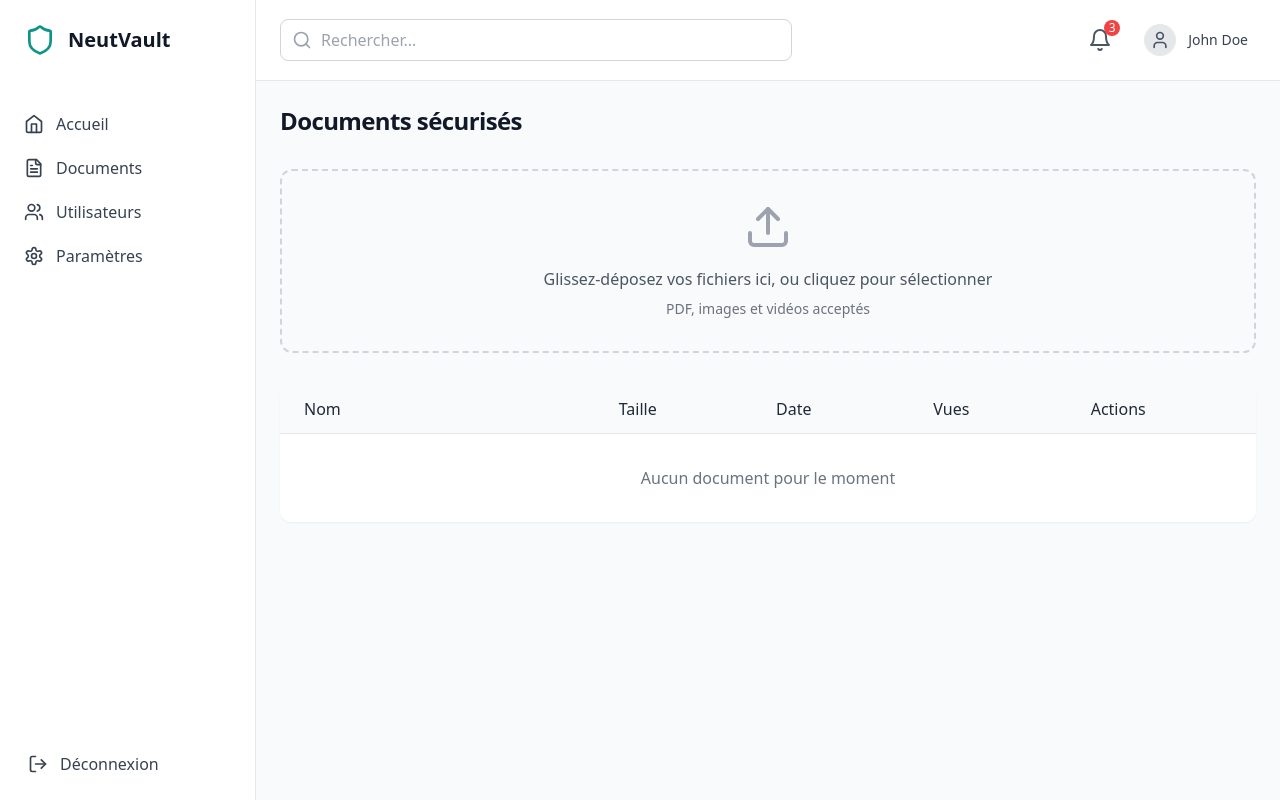
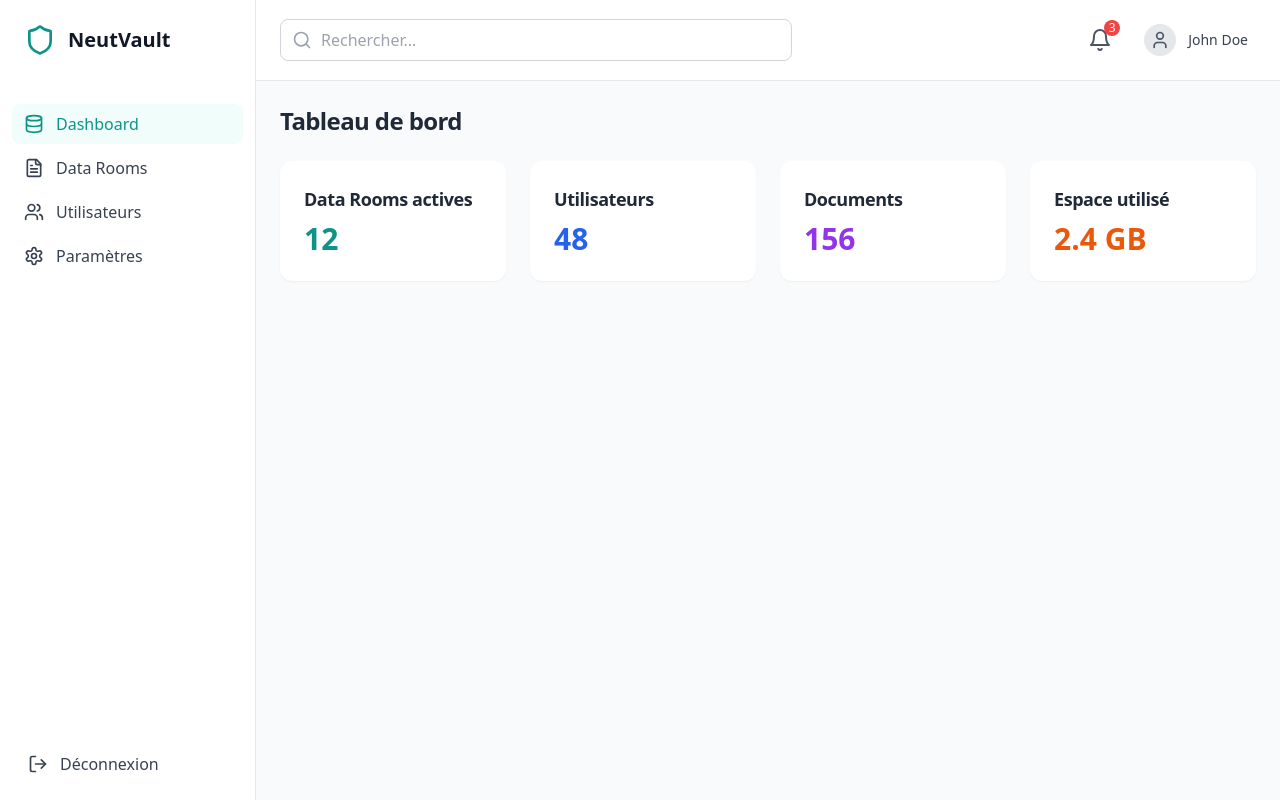
Before and after one commit to azarqane/Dataroom, a React (Vite) app: page /dashboard in a window 1280 px wide. Built offline with nearby package versions, Linux system fonts and the light colour scheme.

Commit message:
Implement dashboard layout and navigation

```diff
--- a/src/pages/DashboardPage.tsx
+++ b/src/pages/DashboardPage.tsx
@@ -1,60 +1,175 @@
-import React, { useState, useCallback } from 'react';
-import { Shield, Search, Bell, User, Home, FileText, Users, Settings, LogOut, Upload, Eye, Trash2 } from 'lucide-react';
-import { Link } from 'react-router-dom';
-import { useDropzone } from 'react-dropzone';
-import { format } from 'date-fns';
-import { fr } from 'date-fns/locale';
-import toast from 'react-hot-toast';
-
-interface Document {
-  id: string;
-  name: string;
-  size: number;
-  uploadedAt: Date;
-  views: number;
-}
+import React, { useState } from 'react';
+import { Shield, Search, Bell, User, FileText, Users, Settings, LogOut, Database } from 'lucide-react';
+import { Link, useLocation } from 'react-router-dom';
 
 const DashboardPage = () => {
-  const [documents, setDocuments] = useState<Document[]>([]);
-  const [isUploading, setIsUploading] = useState(false);
+  const location = useLocation();
+  const [currentSection, setCurrentSection] = useState('dashboard');
 
-  const onDrop = useCallback((acceptedFiles: File[]) => {
-    setIsUploading(true);
+  const navigation = [
+    { icon: Database, label: 'Dashboard', id: 'dashboard' },
+    { icon: FileText, label: 'Data Rooms', id: 'datarooms' },
+    { icon: Users, label: 'Utilisateurs', id: 'users' },
+    { icon: Settings, label: 'Paramètres', id: 'settings' },
+  ];
 
-    // Simuler un upload
-    setTimeout(() => {
-      const newDocs = acceptedFiles.map(file => ({
-        id: Math.random().toString(36).substr(2, 9),
-        name: file.name,
-        size: file.size,
-        uploadedAt: new Date(),
-        views: 0
-      }));
-
-      setDocuments(prev => [...newDocs, ...prev]);
-      setIsUploading(false);
-      toast.success(`${acceptedFiles.length} document(s) ajouté(s)`);
-    }, 1500);
-  }, []);
-
-  const { getRootProps, getInputProps, isDragActive } = useDropzone({
-    onDrop,
-    accept: {
-      'application/pdf': ['.pdf'],
-      'image/*': ['.png', '.jpg', '.jpeg'],
-      'video/*': ['.mp4', '.mov']
+  const renderContent = () => {
+    switch (currentSection) {
+      case 'dashboard':
+        return (
+          <div>
+            <h2 className="text-2xl font-bold mb-6">Tableau de bord</h2>
+            <div className="grid grid-cols-1 md:grid-cols-2 lg:grid-cols-4 gap-6">
+              <div className="bg-white p-6 rounded-xl shadow-sm">
+                <h3 className="text-lg font-semibold mb-2">Data Rooms actives</h3>
+                <p className="text-3xl font-bold text-teal-600">12</p>
+              </div>
+              <div className="bg-white p-6 rounded-xl shadow-sm">
+                <h3 className="text-lg font-semibold mb-2">Utilisateurs</h3>
+                <p className="text-3xl font-bold text-blue-600">48</p>
+              </div>
+              <div className="bg-white p-6 rounded-xl shadow-sm">
+                <h3 className="text-lg font-semibold mb-2">Documents</h3>
+                <p className="text-3xl font-bold text-purple-600">156</p>
+              </div>
+              <div className="bg-white p-6 rounded-xl shadow-sm">
+                <h3 className="text-lg font-semibold mb-2">Espace utilisé</h3>
+                <p className="text-3xl font-bold text-orange-600">2.4 GB</p>
+              </div>
+            </div>
+          </div>
+        );
+      case 'datarooms':
+        return (
+          <div>
+            <h2 className="text-2xl font-bold mb-6">Data Rooms</h2>
+            <div className="bg-white rounded-xl shadow-sm overflow-hidden">
+              <table className="min-w-full divide-y divide-gray-200">
+                <thead className="bg-gray-50">
+                  <tr>
+                    <th className="px-6 py-3 text-left text-xs font-medium text-gray-500 uppercase tracking-wider">Nom</th>
+                    <th className="px-6 py-3 text-left text-xs font-medium text-gray-500 uppercase tracking-wider">Propriétaire</th>
+                    <th className="px-6 py-3 text-left text-xs font-medium text-gray-500 uppercase tracking-wider">Documents</th>
+                    <th className="px-6 py-3 text-left text-xs font-medium text-gray-500 uppercase tracking-wider">Dernière activité</th>
+                  </tr>
+                </thead>
+                <tbody className="bg-white divide-y divide-gray-200">
+                  <tr>
+                    <td className="px-6 py-4 whitespace-nowrap">Projet Alpha</td>
+                    <td className="px-6 py-4 whitespace-nowrap">John Doe</td>
+                    <td className="px-6 py-4 whitespace-nowrap">23</td>
+                    <td className="px-6 py-4 whitespace-nowrap">Il y a 2 heures</td>
+                  </tr>
+                  <tr>
+                    <td className="px-6 py-4 whitespace-nowrap">Projet Beta</td>
+                    <td className="px-6 py-4 whitespace-nowrap">Jane Smith</td>
+                    <td className="px-6 py-4 whitespace-nowrap">15</td>
+                    <td className="px-6 py-4 whitespace-nowrap">Il y a 5 heures</td>
+                  </tr>
+                </tbody>
+              </table>
+            </div>
+          </div>
+        );
+      case 'users':
+        return (
+          <div>
+            <h2 className="text-2xl font-bold mb-6">Utilisateurs</h2>
+            <div className="bg-white rounded-xl shadow-sm overflow-hidden">
+              <table className="min-w-full divide-y divide-gray-200">
+                <thead className="bg-gray-50">
+                  <tr>
+                    <th className="px-6 py-3 text-left text-xs font-medium text-gray-500 uppercase tracking-wider">Nom</th>
+                    <th className="px-6 py-3 text-left text-xs font-medium text-gray-500 uppercase tracking-wider">Email</th>
+                    <th className="px-6 py-3 text-left text-xs font-medium text-gray-500 uppercase tracking-wider">Rôle</th>
+                    <th className="px-6 py-3 text-left text-xs font-medium text-gray-500 uppercase tracking-wider">Statut</th>
+                  </tr>
+                </thead>
+                <tbody className="bg-white divide-y divide-gray-200">
+                  <tr>
+                    <td className="px-6 py-4 whitespace-nowrap">John Doe</td>
+                    <td className="px-6 py-4 whitespace-nowrap">john@example.com</td>
+                    <td className="px-6 py-4 whitespace-nowrap">Administrateur</td>
+                    <td className="px-6 py-4 whitespace-nowrap">
+                      <span className="px-2 inline-flex text-xs leading-5 font-semibold rounded-full bg-green-100 text-green-800">
+                        Actif
+                      </span>
+                    </td>
+                  </tr>
+                  <tr>
+                    <td className="px-6 py-4 whitespace-nowrap">Jane Smith</td>
+                    <td className="px-6 py-4 whitespace-nowrap">jane@example.com</td>
+                    <td className="px-6 py-4 whitespace-nowrap">Utilisateur</td>
+                    <td className="px-6 py-4 whitespace-nowrap">
+                      <span className="px-2 inline-flex text-xs leading-5 font-semibold rounded-full bg-green-100 text-green-800">
+                        Actif
+                      </span>
+                    </td>
+                  </tr>
+                </tbody>
+              </table>
+            </div>
+          </div>
+        );
+      case 'settings':
+        return (
+          <div>
+            <h2 className="text-2xl font-bold mb-6">Paramètres</h2>
+            <div className="bg-white rounded-xl shadow-sm p-6">
+              <div className="space-y-6">
+                <div>
+                  <h3 className="text-lg font-medium mb-4">Paramètres généraux</h3>
+                  <div className="space-y-4">
+                    <div>
+                      <label className="block text-sm font-medium text-gray-700">Nom de l'organisation</label>
+                      <input
+                        type="text"
+                        className="mt-1 block w-full rounded-md border-gray-300 shadow-sm focus:border-teal-500 focus:ring-teal-500"
+                        defaultValue="Mon Organisation"
+                      />
+                    </div>
+                    <div>
+                      <label className="block text-sm font-medium text-gray-700">Fuseau horaire</label>
+                      <select
+                        className="mt-1 block w-full rounded-md border-gray-300 shadow-sm focus:border-teal-500 focus:ring-teal-500"
+                      >
+                        <option>Europe/Paris</option>
+                        <option>Europe/London</option>
+                        <option>America/New_York</option>
+                      </select>
+                    </div>
+                  </div>
+                </div>
+                <div>
+                  <h3 className="text-lg font-medium mb-4">Sécurité</h3>
+                  <div className="space-y-4">
+                    <div className="flex items-center justify-between">
+                      <div>
+                        <h4 className="text-sm font-medium text-gray-700">Authentification à deux facteurs</h4>
+                        <p className="text-sm text-gray-500">Ajouter une couche de sécurité supplémentaire à votre compte</p>
+                      </div>
+                      <button className="bg-teal-600 text-white px-4 py-2 rounded-md hover:bg-teal-700">
+                        Activer
+                      </button>
+                    </div>
+                    <div className="flex items-center justify-between">
+                      <div>
+                        <h4 className="text-sm font-medium text-gray-700">Sessions actives</h4>
+                        <p className="text-sm text-gray-500">Gérer les appareils connectés à votre compte</p>
+                      </div>
+                      <button className="text-teal-600 hover:text-teal-700">
+                        Voir les sessions
+                      </button>
+                    </div>
+                  </div>
+                </div>
+              </div>
+            </div>
+          </div>
+        );
+      default:
+        return null;
     }
-  });
-
-  const generateSecureLink = (docId: string) => {
-    const link = `https://vault.neutvault.fr/view/${docId}`;
-    navigator.clipboard.writeText(link);
-    toast.success('Lien copié dans le presse-papier');
-  };
-
-  const deleteDocument = (docId: string) => {
-    setDocuments(prev => prev.filter(doc => doc.id !== docId));
-    toast.success('Document supprimé');
   };
 
   return (
@@ -70,20 +185,19 @@ const DashboardPage = () => {
 
         <nav className="mt-6">
           <div className="px-3 space-y-1">
-            {[
-              { icon: Home, label: 'Accueil', href: '/dashboard' },
-              { icon: FileText, label: 'Documents', href: '/dashboard/documents' },
-              { icon: Users, label: 'Utilisateurs', href: '/dashboard/users' },
-              { icon: Settings, label: 'Paramètres', href: '/dashboard/settings' },
-            ].map((item) => (
-              <Link
-                key={item.label}
-                to={item.href}
-                className="flex items-center px-3 py-2 text-gray-700 rounded-lg hover:bg-gray-100"
+            {navigation.map((item) => (
+              <button
+                key={item.id}
+                onClick={() => setCurrentSection(item.id)}
+                className={`flex items-center w-full px-3 py-2 rounded-lg transition-colors ${
+                  currentSection === item.id
+                    ? 'bg-teal-50 text-teal-600'
+                    : 'text-gray-700 hover:bg-gray-100'
+                }`}
               >
                 <item.icon className="h-5 w-5 mr-3" />
                 {item.label}
-              </Link>
+              </button>
             ))}
           </div>
         </nav>
@@ -132,85 +246,7 @@ const DashboardPage = () => {
 
         {/* Main content */}
         <main className="p-6">
-          <div className="mb-8">
-            <h1 className="text-2xl font-bold text-gray-900">Documents sécurisés</h1>
-          </div>
-
-          {/* Upload zone */}
-          <div
-            {...getRootProps()}
-            className={`mb-8 border-2 border-dashed rounded-xl p-8 text-center ${
-              isDragActive ? 'border-teal-500 bg-teal-50' : 'border-gray-300 hover:border-teal-500'
-            }`}
-          >
-            <input {...getInputProps()} />
-            <Upload className="h-12 w-12 mx-auto mb-4 text-gray-400" />
-            <p className="text-gray-600">
-              {isDragActive
-                ? 'Déposez les fichiers ici...'
-                : 'Glissez-déposez vos fichiers ici, ou cliquez pour sélectionner'}
-            </p>
-            <p className="text-sm text-gray-500 mt-2">
-              PDF, images et vidéos acceptés
-            </p>
-          </div>
-
-          {/* Documents list */}
-          <div className="bg-white rounded-xl shadow-sm overflow-hidden">
-            <div className="min-w-full divide-y divide-gray-200">
-              <div className="bg-gray-50 px-6 py-3">
-                <div className="grid grid-cols-12 gap-4">
-                  <div className="col-span-4">Nom</div>
-                  <div className="col-span-2">Taille</div>
-                  <div className="col-span-2">Date</div>
-                  <div className="col-span-2">Vues</div>
-                  <div className="col-span-2">Actions</div>
-                </div>
-              </div>
-
-              <div className="divide-y divide-gray-200 bg-white">
-                {documents.map((doc) => (
-                  <div key={doc.id} className="px-6 py-4">
-                    <div className="grid grid-cols-12 gap-4 items-center">
-                      <div className="col-span-4 flex items-center">
-                        <FileText className="h-5 w-5 text-gray-400 mr-3" />
-                        <span className="text-gray-900">{doc.name}</span>
-                      </div>
-                      <div className="col-span-2 text-gray-500">
-                        {(doc.size / 1024 / 1024).toFixed(1)} MB
-                      </div>
-                      <div className="col-span-2 text-gray-500">
-                        {format(doc.uploadedAt, 'dd MMM yyyy', { locale: fr })}
-                      </div>
-                      <div className="col-span-2 text-gray-500">
-                        {doc.views}
-                      </div>
-                      <div className="col-span-2 flex space-x-2">
-                        <button
-                          onClick={() => generateSecureLink(doc.id)}
-                          className="p-2 text-gray-600 hover:text-teal-600 hover:bg-gray-100 rounded"
-                        >
-                          <Eye className="h-5 w-5" />
-                        </button>
-                        <button
-                          onClick={() => deleteDocument(doc.id)}
-                          className="p-2 text-gray-600 hover:text-red-600 hover:bg-gray-100 rounded"
-                        >
-                          <Trash2 className="h-5 w-5" />
-                        </button>
-                      </div>
-                    </div>
-                  </div>
-                ))}
-
-                {documents.length === 0 && (
-                  <div className="px-6 py-8 text-center text-gray-500">
-                    Aucun document pour le moment
-                  </div>
-                )}
-              </div>
-            </div>
-          </div>
+          {renderContent()}
         </main>
       </div>
     </div>
```
